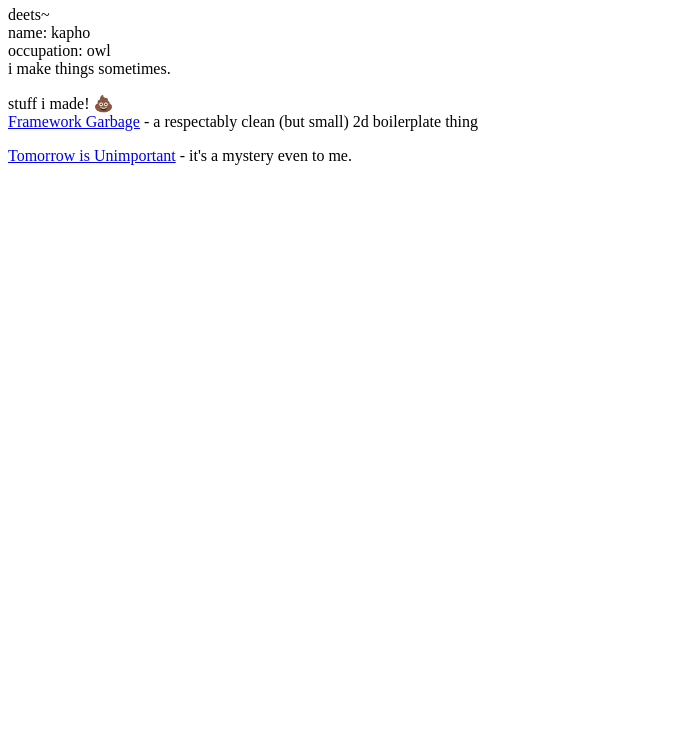
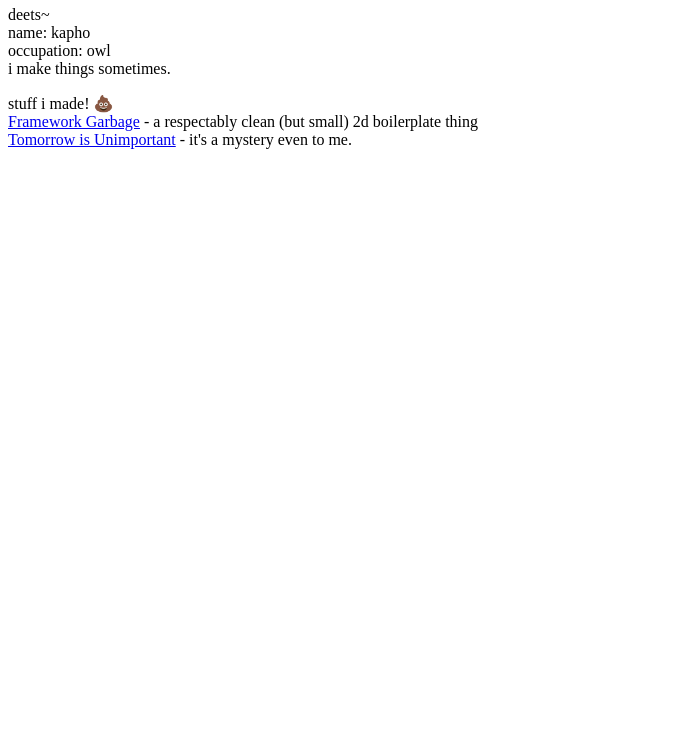
Before and after one commit to Kapho/kapho.github.io, a plain HTML site: page index.html in a window 1280 px wide. Shown: the part 60-800 px from the top of the page, without its empty margins (0-678 px from the left). Drawn offline with Linux system fonts and the light colour scheme.

Commit message:
Update index.html

```diff
--- a/index.html
+++ b/index.html
@@ -6,5 +6,5 @@ occupation: owl<br/>
 i make things sometimes.<br/></p>
 
 <p>stuff i made! &#128169;<br/>
-<a href="https://github.com/Kapho/framework-garbage">Framework Garbage</a> - a respectably clean (but small) 2d boilerplate thing<br/></p>
+<a href="https://github.com/Kapho/framework-garbage">Framework Garbage</a> - a respectably clean (but small) 2d boilerplate thing<br/>
 <a href="https://github.com/Kapho/Tomorrow-is-Unimportant">Tomorrow is Unimportant</a> - it's a mystery even to me.<br/></p>
```
